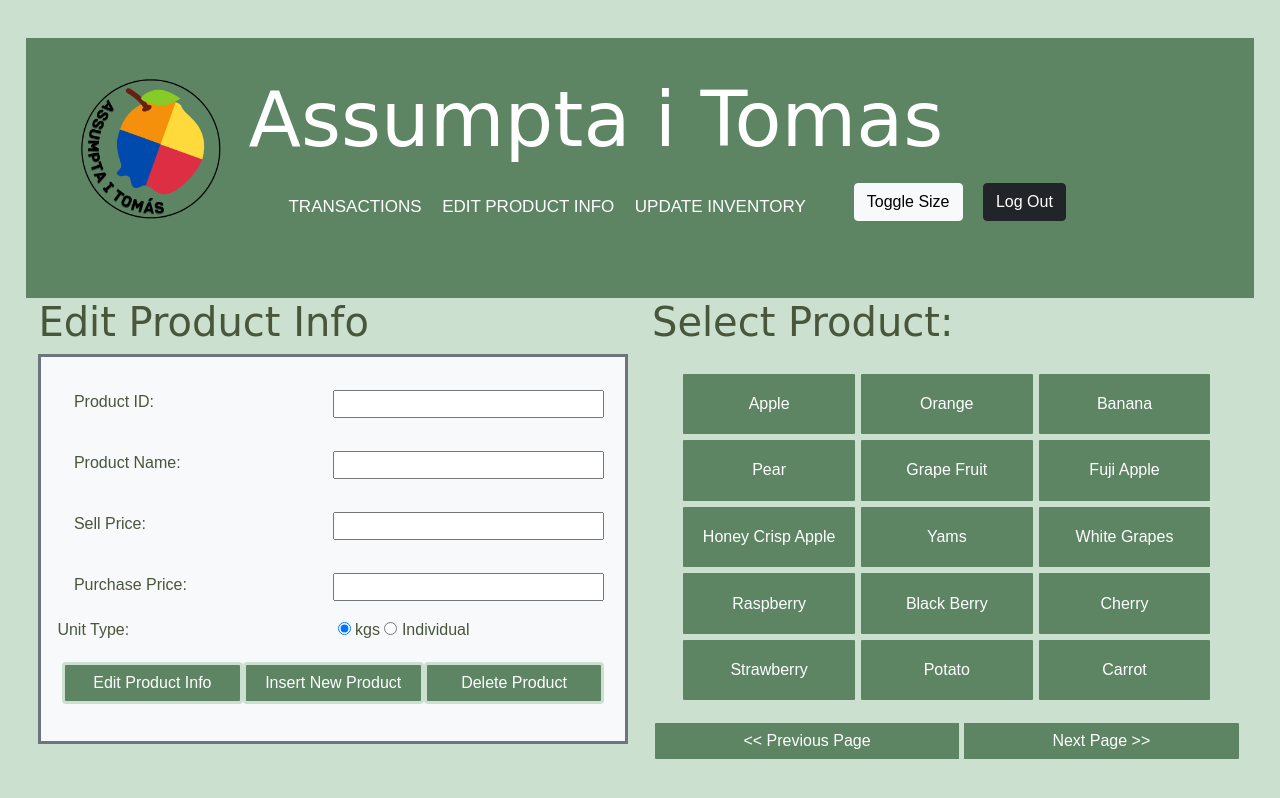
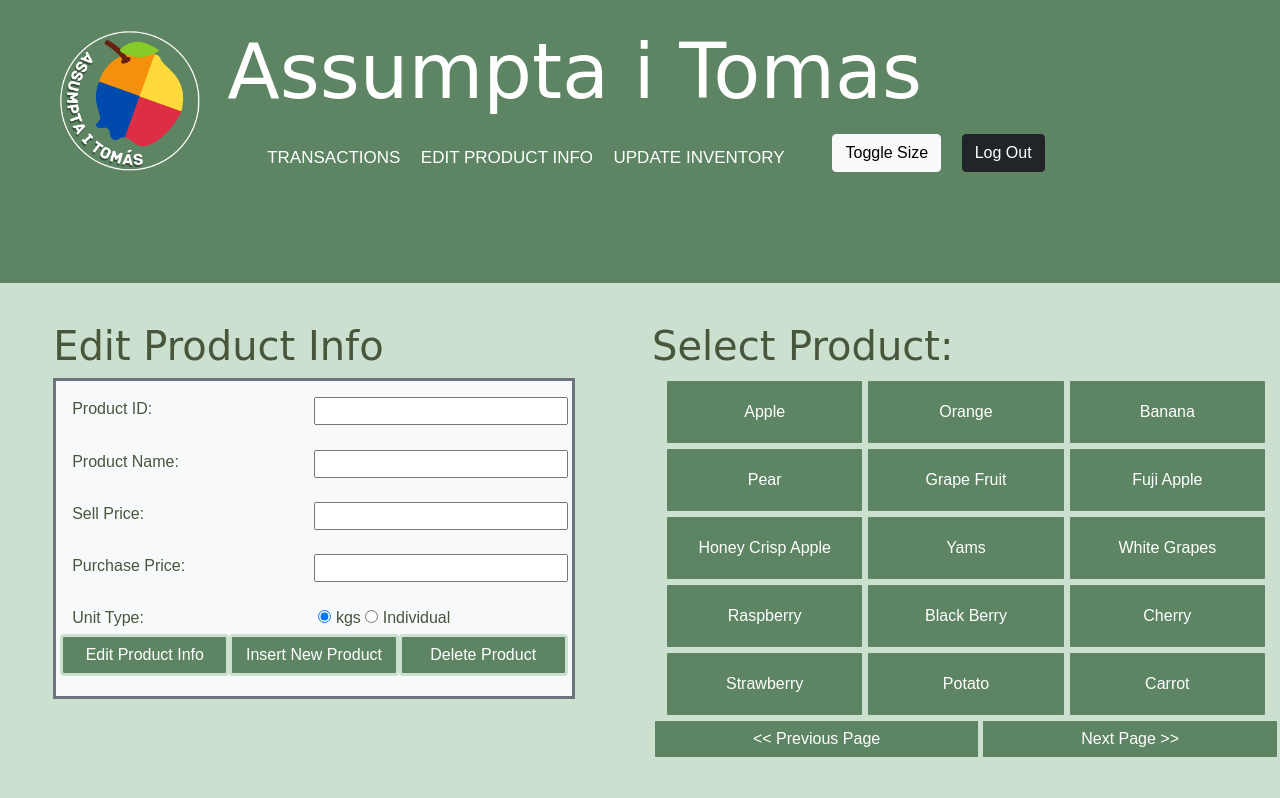
Before and after one commit to EquipoGrande/WebBasedPOS, a plain HTML site: page EditProductInfo.html in a window 1280 px wide. Drawn offline with nearby package versions, Linux system fonts and the light colour scheme; a web font is replaced by a local one.

Commit message:
fixing design issues

```diff
--- a/EditProductInfo.html
+++ b/EditProductInfo.html
@@ -21,7 +21,7 @@
     <div class="row h-100">
         <header id="header">
             <div class="row" id="headerDiv">
-                <img id="logo" class="img-fluid col-2 align-middle col-2" src="assets/AssumtpaITomasLogoGreen.png">
+                <img id="logo" class="img-fluid col-2 align-middle col-2" src="assets/AssumptaITomasLogoGreenV2.png">
                 <div class="col">
                     <h1 class="">Assumpta i Tomas</h1>
                     <nav class="navbar navbar-expand-lg navbar-light">
@@ -38,22 +38,22 @@
                 </div>
             </div>
         </header>
-        <div class="col-sm-6">
+        <div class="col-sm-6 col-padding">
             <h1>Edit Product Info</h1>
             <form class="p-3 border border-3 border-secondary bg-light">
-                <div class="row form-group">
+                <div class="row form-group row-margin">
                     <label class="col-6" for="productIDInput">Product ID:</label>
                     <input class="col-6" type="number" id="productIDInput" readonly>
                 </div>
-                <div class="row form-group">
+                <div class="row form-group row-margin">
                     <label class="col-6" for="productName">Product Name:</label>
                     <input class="col-6" type="text" id="productName">
                 </div>
-                <div class="row form-group">
+                <div class="row form-group row-margin">
                     <label class="col-6" for="sellPrice">Sell Price:</label>
                     <input class="col-6" type="text" id="sellPrice">
                 </div>
-                <div class="row form-group">
+                <div class="row form-group row-margin">
                     <label class="col-6" for="purchasePrice">Purchase Price:</label>
                     <input class="col-6" type="text" id="purchasePrice">
                 </div>
--- a/NavbarStyle.css
+++ b/NavbarStyle.css
@@ -12,6 +12,11 @@
 
 #header {
     background-color: #5D8563;
+    padding-bottom: 2%;
+    padding-left: 5%;
+    padding-right: 5%;
+    padding-top: 2%;
+    margin-bottom: 3%;
 }
 
 
--- a/style.css
+++ b/style.css
@@ -5,12 +5,15 @@ h1 {
     color: #48563C;
 }
 
-html, body {
+html,
+body {
     background-color: #CBE0CE;
     /* margin: 20px; */
-    font-family: 'Gothic A1', sans-serif;
+    font-family: 'Contrail One', sans-serif;
     color: #48563C;
     height: 100%;
+    overflow: hidden;
+    padding-bottom: 20px;
 }
 
 .btn-color1 {
@@ -19,6 +22,11 @@ html, body {
     border: #CBE0CE solid 3px;
 }
 
-.row {
-    padding: 3%;
+.col-padding {
+    padding-left: 5%;
+    padding-right: 5%;
 }
+
+.row-margin {
+    margin-bottom: 5%;
+}
```
Also changed, not shown: UpdateInventory.html (+6 -6 lines), transactionsPage.html (+4 -7 lines).
